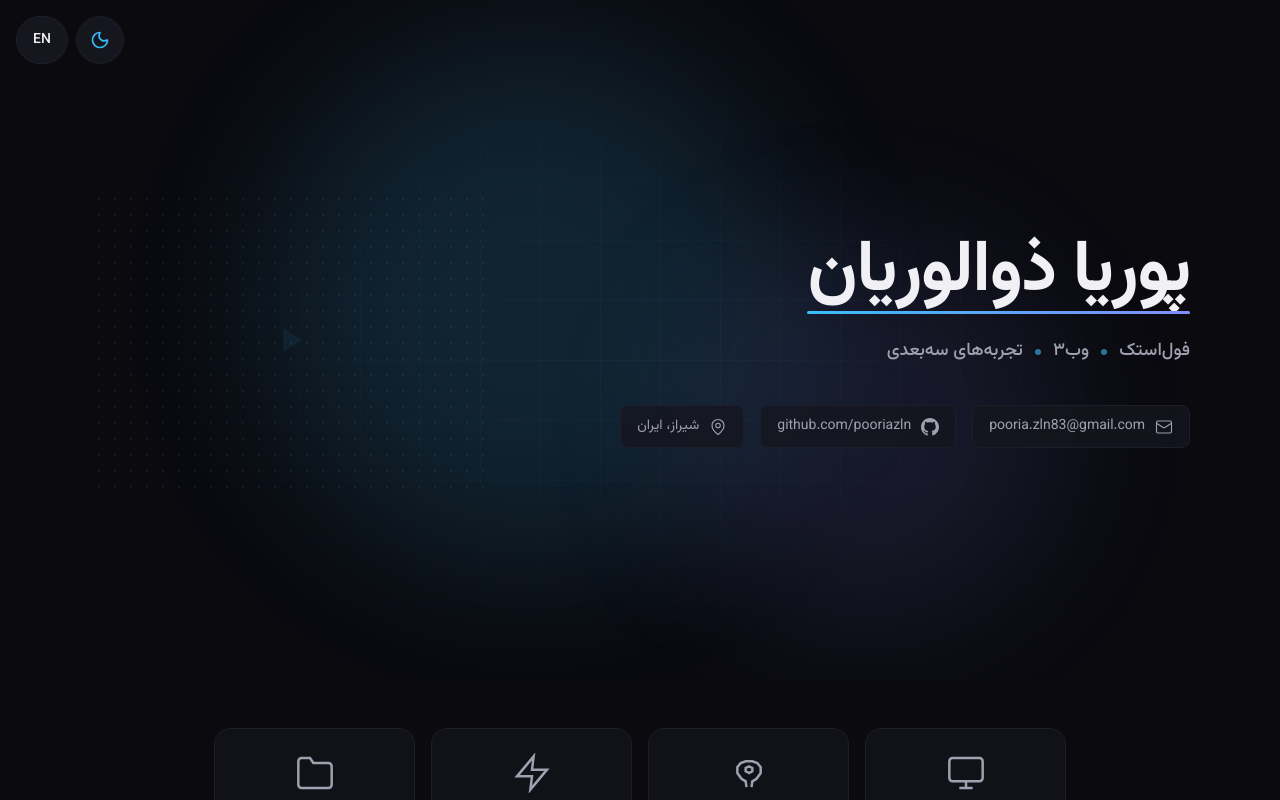
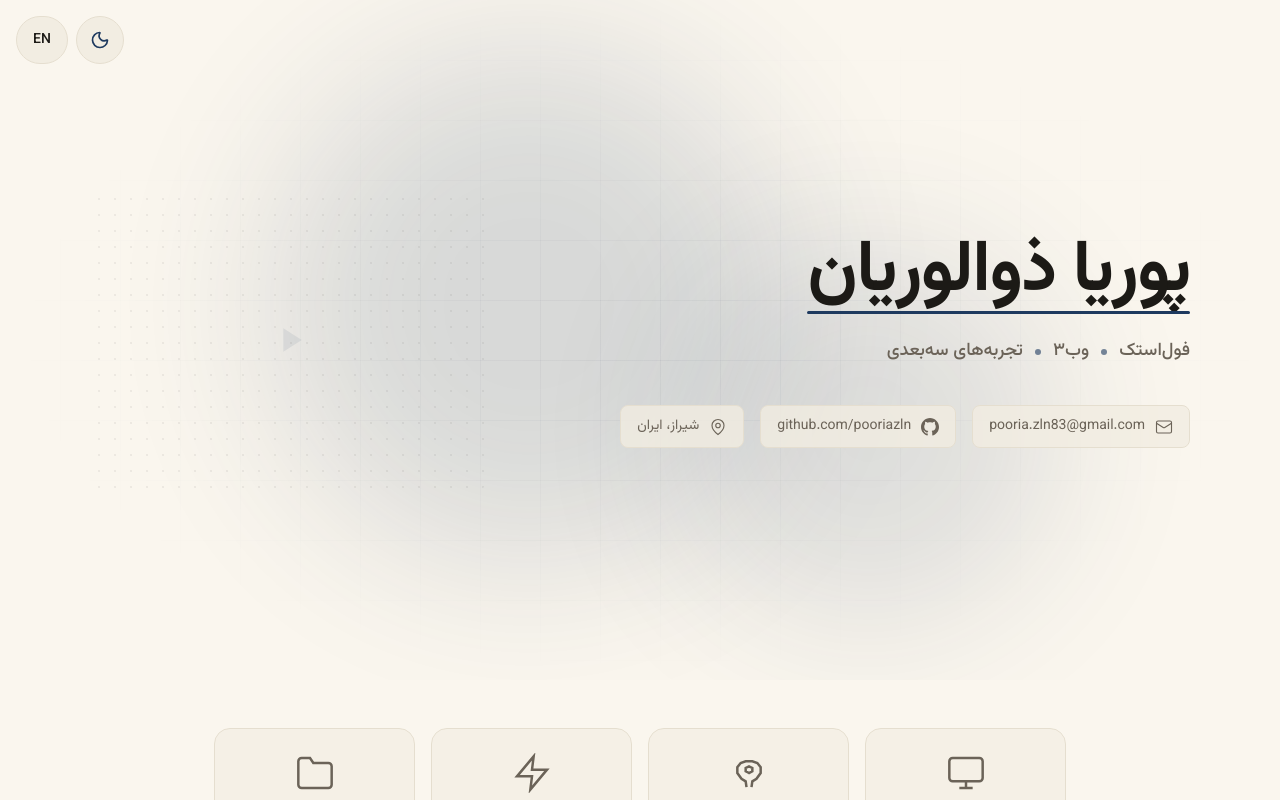
Before and after one commit to pooriazln/resume, a SvelteKit app: page / in a window 1280 px wide. Shown: the top 800 px of the page. Built offline with nearby package versions, Linux system fonts and the light colour scheme.

Commit message:
Recolor light theme to milky bone + ink blue palette

```diff
--- a/src/app.css
+++ b/src/app.css
@@ -40,51 +40,51 @@
 		U+2193, U+2212, U+2215, U+FEFF, U+FFFD;
 }
 
-/* Define theme CSS variables - dark theme by default */
+/* Define theme CSS variables - milky bone + ink blue by default */
 :root {
-	--theme-background: #0a0a0f;
-	--theme-foreground: #f0f0f5;
-	--theme-card: #16161f;
-	--theme-card-foreground: #f0f0f5;
-	--theme-popover: #16161f;
-	--theme-popover-foreground: #f0f0f5;
-	--theme-primary: #38bdf8;
-	--theme-primary-foreground: #0a0a0f;
-	--theme-secondary: #12121a;
-	--theme-secondary-foreground: #f0f0f5;
-	--theme-muted: #12121a;
-	--theme-muted-foreground: #a0a0b0;
-	--theme-accent: #818cf8;
-	--theme-accent-foreground: #f0f0f5;
-	--theme-destructive: #ef4444;
-	--theme-destructive-foreground: #f0f0f5;
-	--theme-border: #1e1e2a;
-	--theme-input: #1e1e2a;
-	--theme-ring: #38bdf8;
-	--orb-opacity: 0.5;
+	--theme-background: #FAF6EE;
+	--theme-foreground: #1C1A16;
+	--theme-card: #F2EDE2;
+	--theme-card-foreground: #1C1A16;
+	--theme-popover: #FAF6EE;
+	--theme-popover-foreground: #1C1A16;
+	--theme-primary: #1E3A5F;
+	--theme-primary-foreground: #FAF6EE;
+	--theme-secondary: #F2EDE2;
+	--theme-secondary-foreground: #1C1A16;
+	--theme-muted: #F2EDE2;
+	--theme-muted-foreground: #6B6358;
+	--theme-accent: #1E3A5F;
+	--theme-accent-foreground: #FAF6EE;
+	--theme-destructive: #b3261e;
+	--theme-destructive-foreground: #FAF6EE;
+	--theme-border: #E5DECF;
+	--theme-input: #E5DECF;
+	--theme-ring: #1E3A5F;
+	--orb-opacity: 0.25;
 }
 
 /* Light theme overrides */
 [data-theme="light"] {
-	--theme-background: #ffffff;
-	--theme-foreground: #0f172a;
-	--theme-card: #f8fafc;
-	--theme-card-foreground: #0f172a;
-	--theme-popover: #ffffff;
-	--theme-popover-foreground: #0f172a;
-	--theme-primary: #0284c7;
-	--theme-primary-foreground: #ffffff;
-	--theme-secondary: #e2e8f0;
-	--theme-secondary-foreground: #1e293b;
-	--theme-muted: #f1f5f9;
-	--theme-muted-foreground: #475569;
-	--theme-accent: #4f46e5;
-	--theme-accent-foreground: #ffffff;
-	--theme-destructive: #dc2626;
-	--theme-destructive-foreground: #ffffff;
-	--theme-border: #cbd5e1;
-	--theme-input: #cbd5e1;
-	--theme-ring: #0284c7;
+	--theme-background: #FAF6EE;
+	--theme-foreground: #1C1A16;
+	--theme-card: #F2EDE2;
+	--theme-card-foreground: #1C1A16;
+	--theme-popover: #FAF6EE;
+	--theme-popover-foreground: #1C1A16;
+	--theme-primary: #1E3A5F;
+	--theme-primary-foreground: #FAF6EE;
+	--theme-secondary: #F2EDE2;
+	--theme-secondary-foreground: #1C1A16;
+	--theme-muted: #F2EDE2;
+	--theme-muted-foreground: #6B6358;
+	--theme-accent: #1E3A5F;
+	--theme-accent-foreground: #FAF6EE;
+	--theme-destructive: #b3261e;
+	--theme-destructive-foreground: #FAF6EE;
+	--theme-border: #E5DECF;
+	--theme-input: #E5DECF;
+	--theme-ring: #1E3A5F;
 	--orb-opacity: 0.25;
 }
 
```
